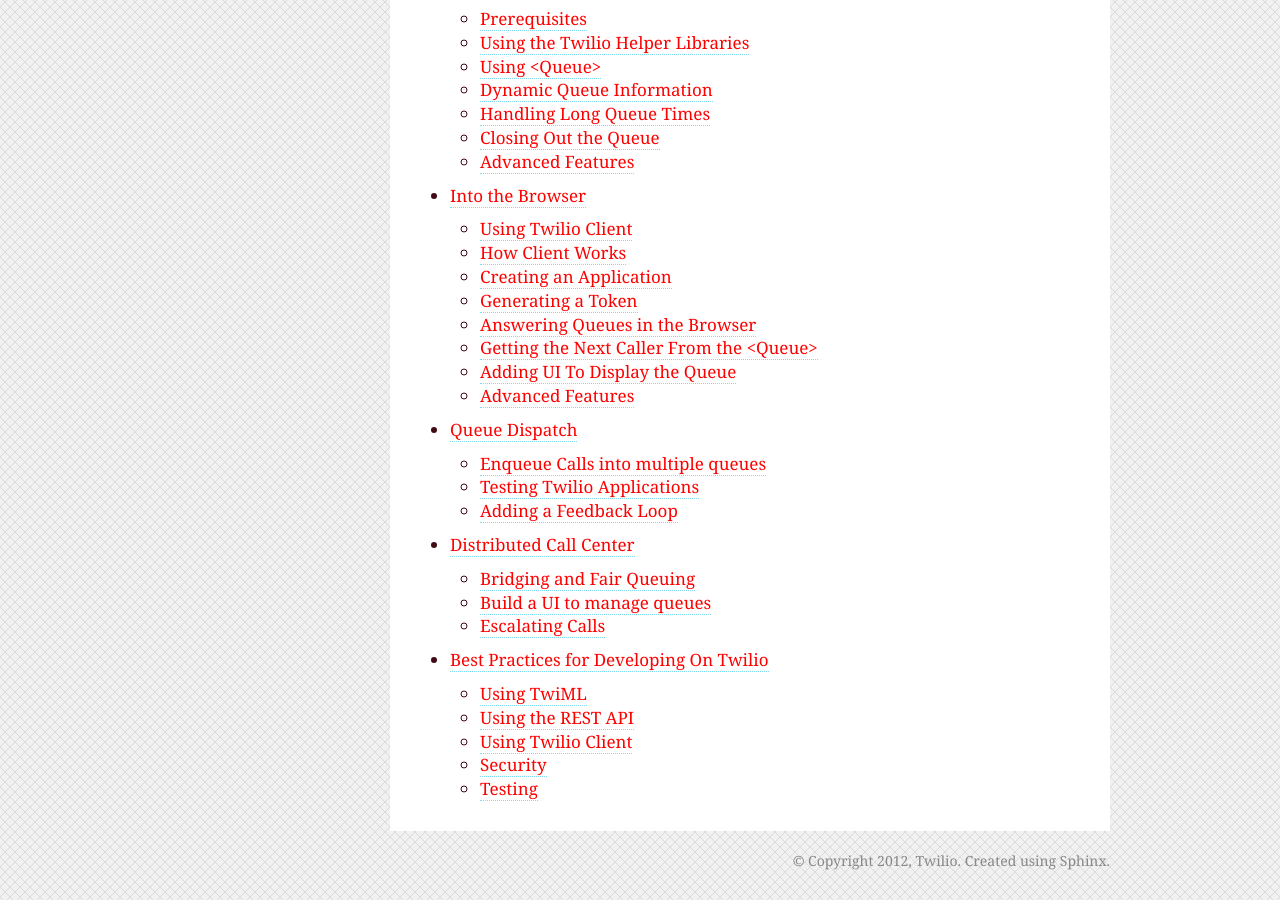
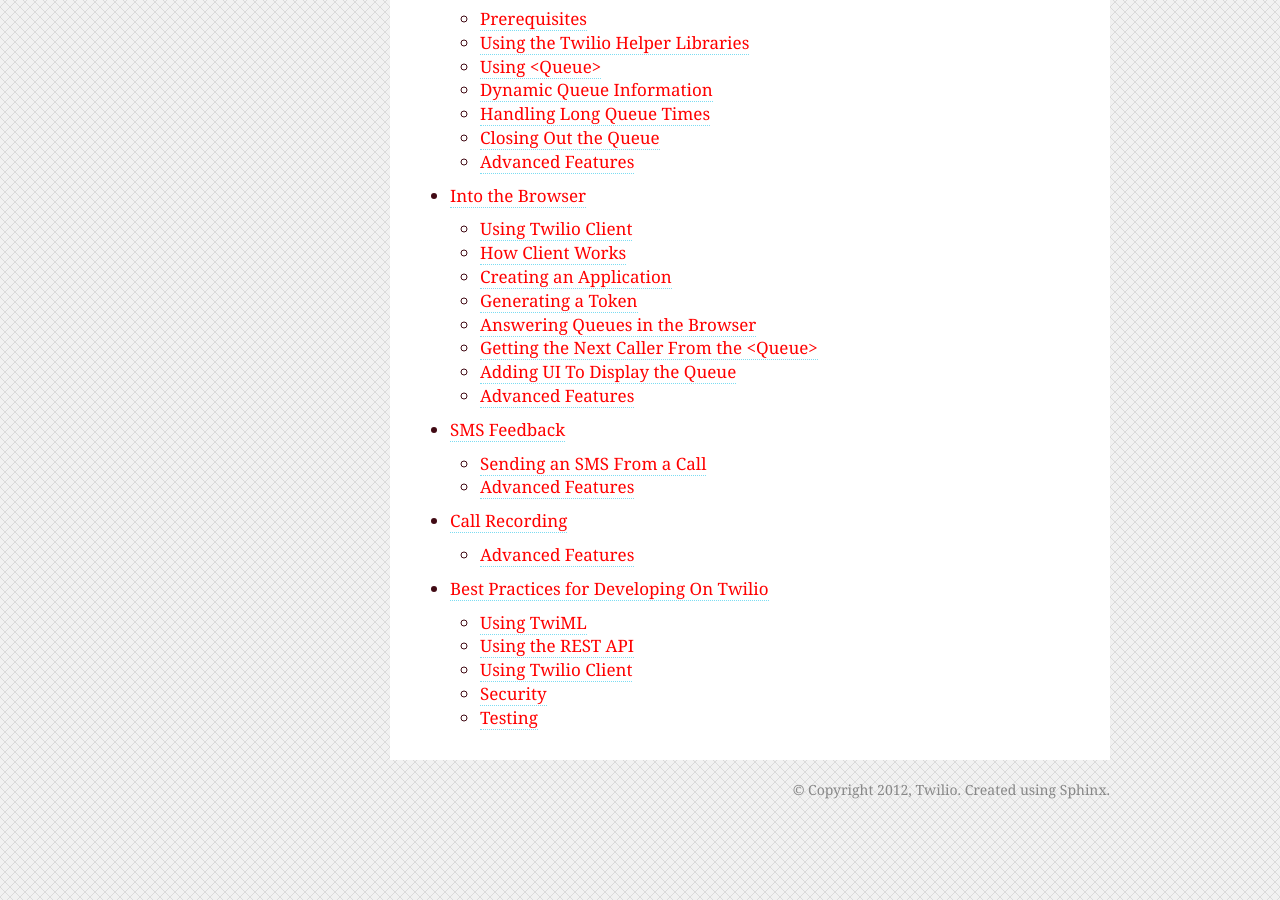
Before and after one commit to twilio/workshop, a Sphinx documentation site: the page built from docs/index.rst, in a window 1280 px wide and 900 px high, scrolled down 1643 px. Built offline with Sphinx 7.4.7, drawn with Linux system fonts in a browser that asks for light colours.

Commit message:
Add recordings tutorial content and add new tuts to menu

```diff
--- a/docs/browser.rst
+++ b/docs/browser.rst
@@ -184,7 +184,7 @@
 
     <?xml version="1.0" encoding="UTF-8"?>
     <Response>
-        <Dial finishOnKey="#">
+        <Dial hangupOnStar="true">
             <Queue>radio-callin-queue</Queue>
         </Dial>
         <Redirect></Redirect>
--- a/docs/contents.rst.inc
+++ b/docs/contents.rst.inc
@@ -26,6 +26,6 @@
 
    callin
    browser
-   queue
-   callcenter
+   sms_feedback
+   recording
    bestpractices
--- /dev/null
+++ b/docs/recording.rst
@@ -0,0 +1,57 @@
+.. _recording:
+
+Call Recording
+==============
+
+To help our DJ improve his manners on the phone, let's record all of the
+incoming calls to our Queue.
+
+Many states have laws about letting the party know that they are being
+recorded. So let's add a short message before the call, letting the calling
+party know that we are recording the call.
+
+We need to alter the TwiML that plays on the DJ's side to `add a url attribute`_.
+This URL will hold TwiML telling the caller they are about to be recorded.
+We're also going to add ``record="True"`` to the Dial verb, to record the call.
+
+.. code-block:: xml
+   :emphasize-lines: 3,4
+
+    <?xml version="1.0" encoding="UTF-8"?>
+    <Response>
+        <Dial record="true" hangupOnStar="true">
+            <Queue url="/record-message">radio-callin-queue</Queue>
+        </Dial>
+        <Redirect></Redirect>
+    </Response>
+
+Then at the ``/record-message`` route, place the following TwiML:
+
+.. code-block:: xml
+
+    <?xml version="1.0" encoding="UTF-8"?>
+    <Response>
+        <Say>This call is being recorded.</Say>
+    </Response>
+
+.. _add a url attribute: http://www.twilio.com/docs/api/twiml/queue#attributes-url
+
+That's it! Now all of your incoming calls will be recorded. To listen to the
+recorded calls, go to the `Recordings page of your Twilio Dashboard`_.
+
+.. _Recordings page of your Twilio Dashboard: https://www.twilio.com/user/account/log/recordings
+
+Advanced Features
+------------------
+
+That's the end of the content for this tutorial. If you still have some time,
+try implementing some of these advanced features:
+
+- Listen to your recordings straight from your Dashboard.
+- Export your recordings to a private S3 folder, and delete the Twilio copies
+  of the recording.
+- Set up monitoring of your application, so that you receive notifications if
+  your application becomes unreachable.
+- Set up HTTP Authentication so that Twilio must authenticate before reading
+  TwiML from your server, and other browsers will receive a 401 Forbidden
+  message.
--- a/docs/sms_feedback.rst
+++ b/docs/sms_feedback.rst
@@ -3,7 +3,7 @@
 SMS Feedback
 ============
 
-We've set up a basic call in line. Let's say we want to keep the dialogue going
+We've set up a basic call-in line. Let's say we want to keep the dialogue going
 with our callers a little more. We are going to send an SMS to callers after
 they get off the line.
 
@@ -76,7 +76,7 @@
     }
 
     var getSMSMessages = function() {
-        $.getJSON('messages.json', function(result) {
+        $.getJSON('/inbound-sms', function(result) {
             var msgs = result.messages;
             for (var i = 0; i < msgs.length; i++) {
                 var msg = msgs[i];
```
Also changed, not shown: other parts of docs/browser.rst (+2 -2 lines).
